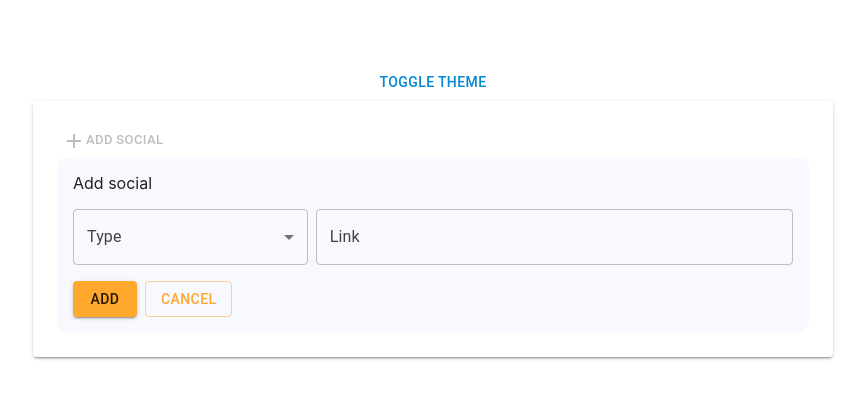
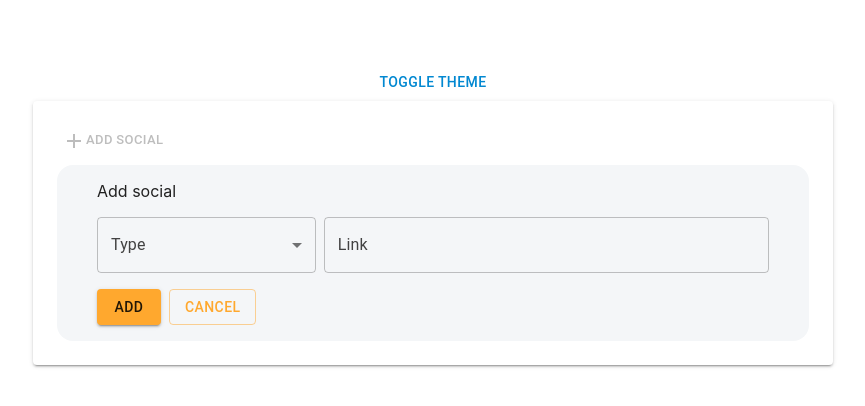
Before and after one commit to mvlz/Links-Setting, a Next.js app: page / in a window 1280 px wide. Both pictures are taken after a click on the button "ADD SOCIAL". Shown: the top 406 px of the page, without its empty margins (207-1072 px from the left). Built offline with nearby package versions, Linux system fonts and the light colour scheme.

Commit message:
Improve styles

```diff
--- a/components/SocialForm.tsx
+++ b/components/SocialForm.tsx
@@ -1,10 +1,10 @@
 import {
   Button,
+  Container,
   FormControl,
   Grid,
   InputLabel,
   MenuItem,
-  Paper,
   Select,
   TextField,
 } from "@mui/material";
@@ -68,6 +68,10 @@ const SocialForm: React.FunctionComponent<{
     setSocial(null);
   };
   return (
+    <Container
+      sx={{ bgcolor: "background.middle" }}
+      className={formStyles.formWrapper}
+    >
       <form className={formStyles.socialForm}>
         <p className={formStyles.title}>Add social</p>
         <Grid container spacing={1}>
@@ -111,6 +115,7 @@ const SocialForm: React.FunctionComponent<{
           </Button>
         </div>
       </form>
+    </Container>
   );
 };
 
--- a/components/SocialItem.tsx
+++ b/components/SocialItem.tsx
@@ -1,5 +1,5 @@
 import itemStyles from "../styles/SocialItem.module.css";
-import { Button } from "@mui/material";
+import { Button, Grid } from "@mui/material";
 import React, { useState } from "react";
 import EditIcon from "@mui/icons-material/Edit";
 import DeleteIcon from "@mui/icons-material/Delete";
@@ -26,7 +26,10 @@ const SocialItem = ({ social, onDelete }: IProps) => {
     setIsOpen(false);
   };
   return (
-    <div className={itemStyles.socialItem}>
+    <Grid
+      sx={{ bgcolor: "background.middle" }}
+      className={itemStyles.socialItem}
+    >
       <div>
         <p>
           {type} &nbsp; link: {link}
@@ -48,7 +51,7 @@ const SocialItem = ({ social, onDelete }: IProps) => {
           id={id}
         />
       )}
-    </div>
+    </Grid>
   );
 };
 
--- a/styles/Home.module.css
+++ b/styles/Home.module.css
@@ -1,5 +1,5 @@
 .container {
-  padding: 0 2rem;
+  padding: 0;
 }
 
 .main {
@@ -11,10 +11,14 @@
   max-width: 50rem;
   margin: auto;
 }
-
 .mainBox {
   width: 100%;
   padding: 1.5rem;
+  border-radius: 1rem;
+  display: flex;
+  flex-direction: column;
+  gap: 0.5rem;
+  align-items: flex-start;
 }
 
 .title a {
--- a/styles/SocialForm.module.css
+++ b/styles/SocialForm.module.css
@@ -1,7 +1,8 @@
 .socialForm {
   padding: 1rem;
-  border-radius: 0.75rem;
-  background-color: #f8f8ff;
+}
+.formWrapper {
+  border-radius: 1rem;
 }
 .title {
   margin-bottom: 1rem;
--- a/styles/SocialItem.module.css
+++ b/styles/SocialItem.module.css
@@ -5,5 +5,5 @@
   padding: 0.75rem 1rem;
   margin-top: 0.5rem;
   border-radius: 0.75rem;
-  background-color: #f8f8ff;
+  width: 100%;
 }
```
Lines whose indentation alone changed are shown as unchanged.
